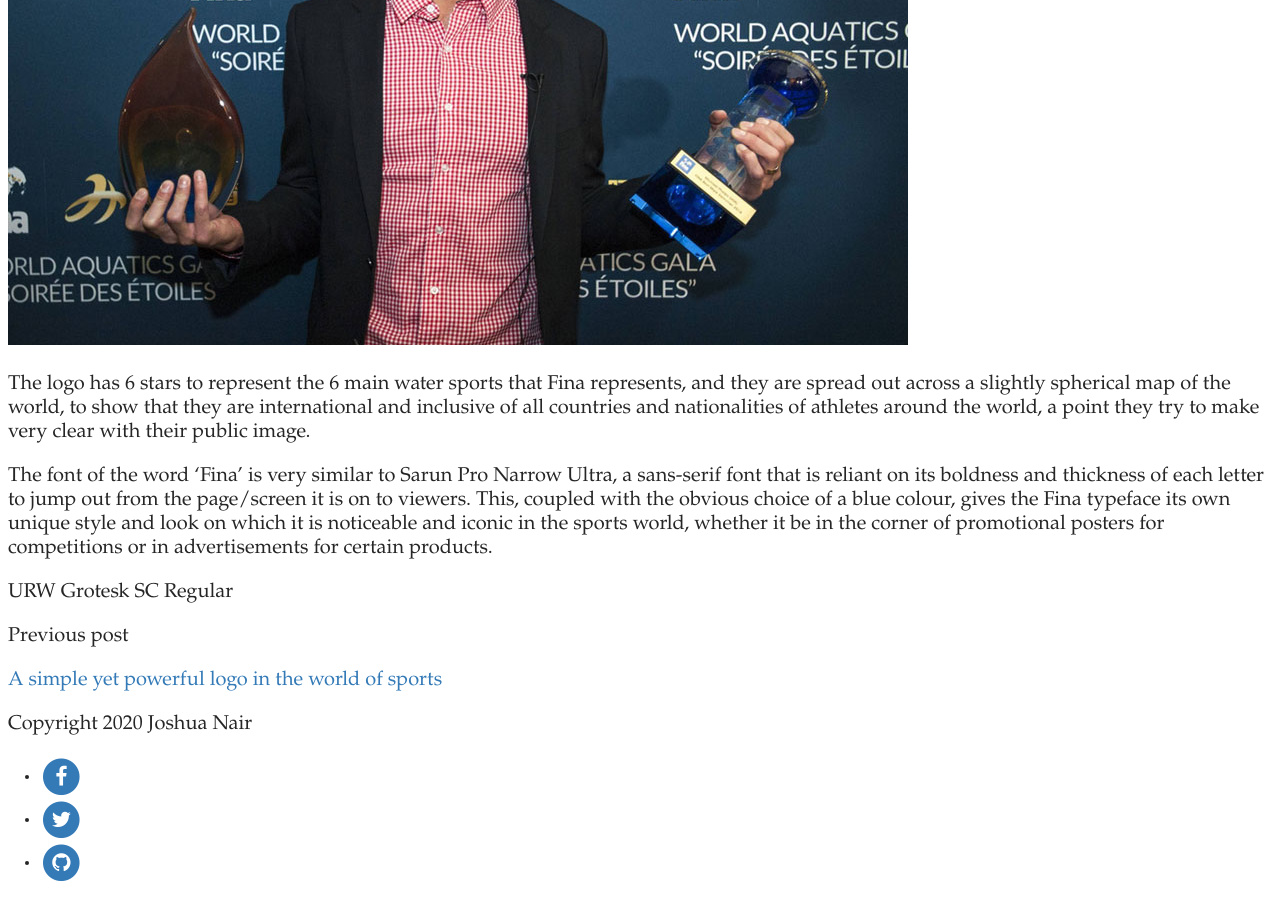
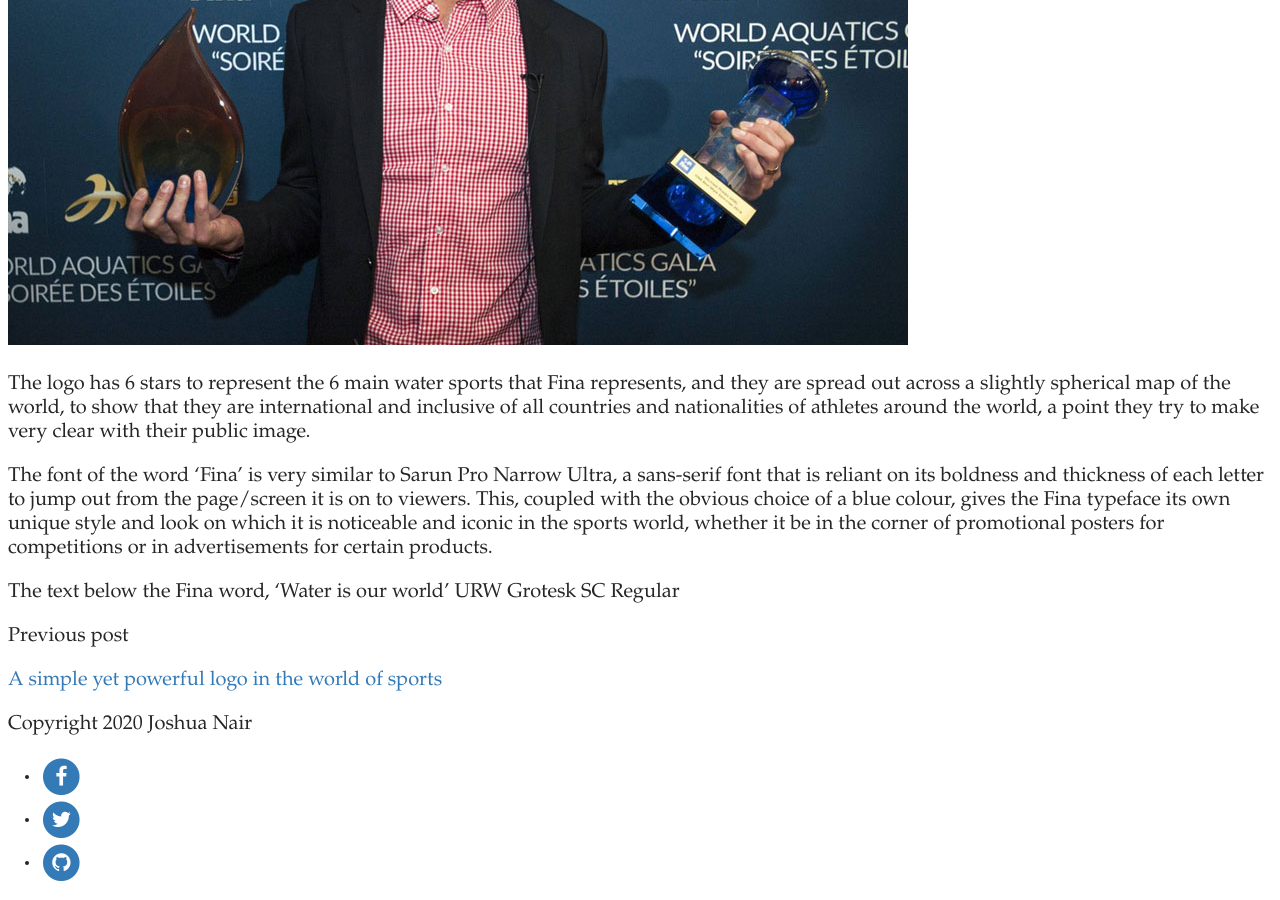
Before and after one commit to joshnair10/TypogBlog, a Jekyll site: the page built from _posts/2020-11-25-a-splash-of-simplicity.md, in a window 1280 px wide and 900 px high, scrolled down 1271 px. Built offline with Jekyll 4.4.1, drawn with Linux system fonts in a browser that asks for light colours; some web fonts are replaced; comment, search, counter and statistics services are not loaded.

Commit message:
Update Post “2020-11-25-a-splash-of-simplicity”

```diff
--- a/_posts/2020-11-25-a-splash-of-simplicity.md
+++ b/_posts/2020-11-25-a-splash-of-simplicity.md
@@ -13,4 +13,4 @@ The logo has 6 stars to represent the 6 main water sports that Fina represents,
 
 The font of the word 'Fina' is very similar to Sarun Pro Narrow Ultra, a sans-serif font that is reliant on its boldness and thickness of each letter to jump out from the page/screen it is on to viewers. This, coupled with the obvious choice of a blue colour, gives the Fina typeface its own unique style and look on which it is noticeable and iconic in the sports world, whether it be in the corner of promotional posters for competitions or in advertisements for certain products.
 
-URW Grotesk SC Regular
+The text below the Fina word, 'Water is our world' URW Grotesk SC Regular
```
